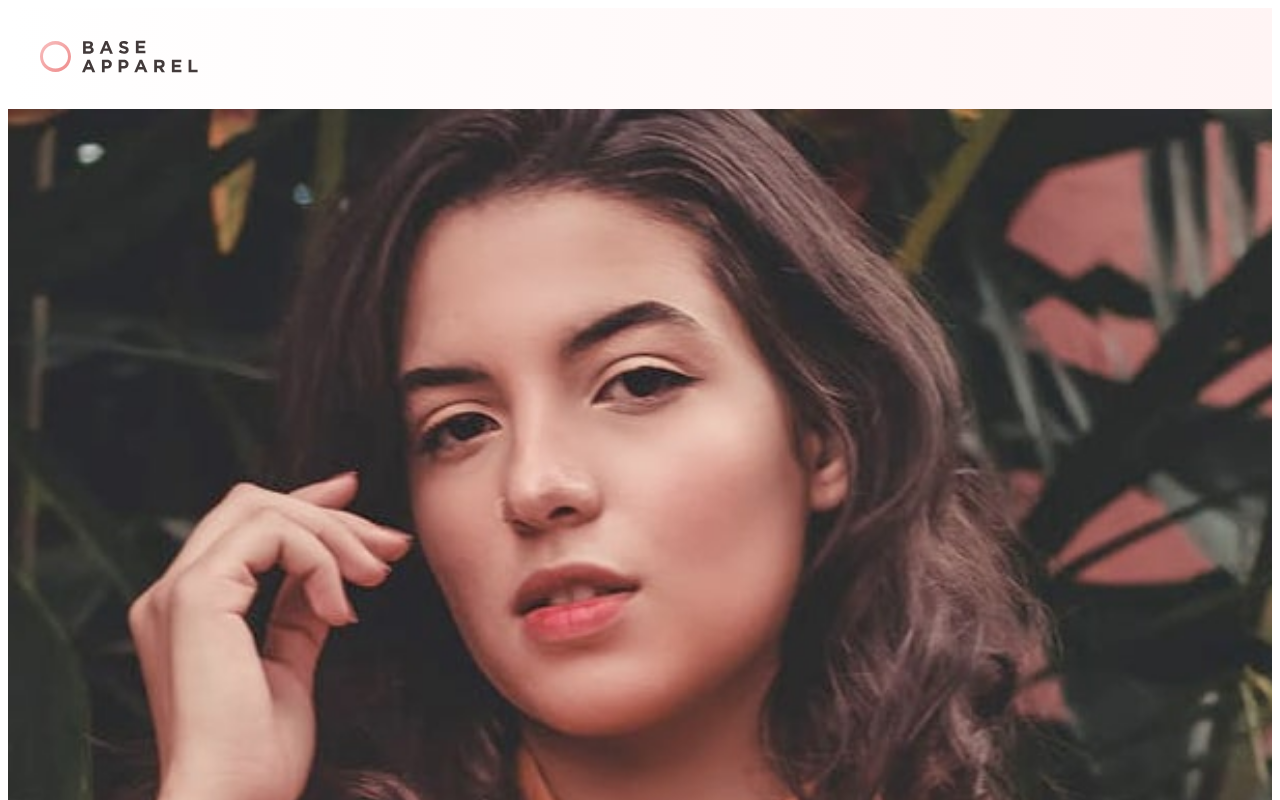
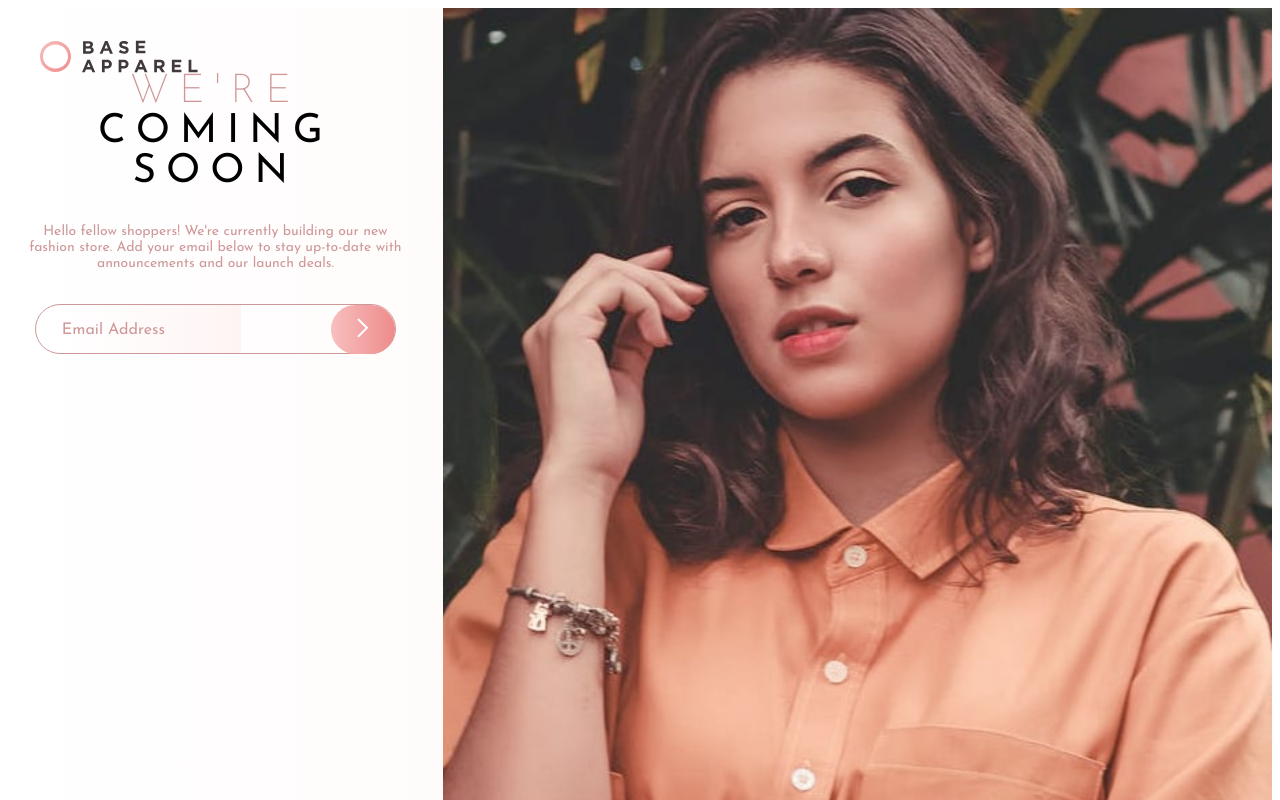
Before and after one commit to natasharamburrun/base-apparel-coming-soon-master-2, a React (Vite) app: page / in a window 1280 px wide. Shown: the top 800 px of the page. Built offline with nearby package versions, Linux system fonts and the light colour scheme.

Commit message:
used grid to make the desktop styling

```diff
--- a/src/App.jsx
+++ b/src/App.jsx
@@ -7,16 +7,20 @@ function App() {
         <div className="logo">
           <img src="./images/logo.svg" alt="logo"></img>
         </div>
-
+        <div className="content">
           <picture>
             <source media="(width < 769px)" srcSet="images/hero-mobile.jpg" />
-          <source media="(width >= 769px)" srcSet="./images/hero-desktop.jpg" />
+            <source
+              media="(width >= 769px)"
+              srcSet="./images/hero-desktop.jpg"
+            />
             <img
               src="./images/hero-desktop.jpg"
               alt="lady in an orange shirt holding her hand to her face"
               className="hero-images"
             />
           </picture>
+        </div>
         <div className="hero-content">
           <h2 className="title-first">WE'RE</h2>
           <h2 className="title-second">
@@ -29,7 +33,12 @@ function App() {
           </p>
           <form>
             <div className="hero-button">
-              <input type="email" placeholder="Email Address" className="input-text"required></input>
+              <input
+                type="email"
+                placeholder="Email Address"
+                className="input-text"
+                required
+              ></input>
               <button type="submit">
                 <img src="./images/icon-arrow.svg" alt="icon arrow"></img>
               </button>
--- a/src/styles/app.scss
+++ b/src/styles/app.scss
@@ -112,21 +112,26 @@ button {
   position: absolute;
   right: 0;
   background: linear-gradient(to right, $gradient-1, $gradient-11);
-
 }
 
+@media (min-width: 799px) {
+  .coming-soon {
+    display: grid;
+    grid-template-columns: 1fr 2fr;
+  gap: 20px;
+  }
 
+  .logo {
+    grid-column: 1;
+    grid-row: 1;
+  }
+  .content {
+    grid-column: 2;
+    grid-row: 1;
+  }
 
-
-
-
-// .title-first {
-// }
-
-// .title-second {
-
-// }
-
-// .text-description {
-
-// }
+  .hero-content {
+    grid-column: 1;
+    grid-row: 1;
+  }
+}
```
Lines whose indentation alone changed are shown as unchanged.
